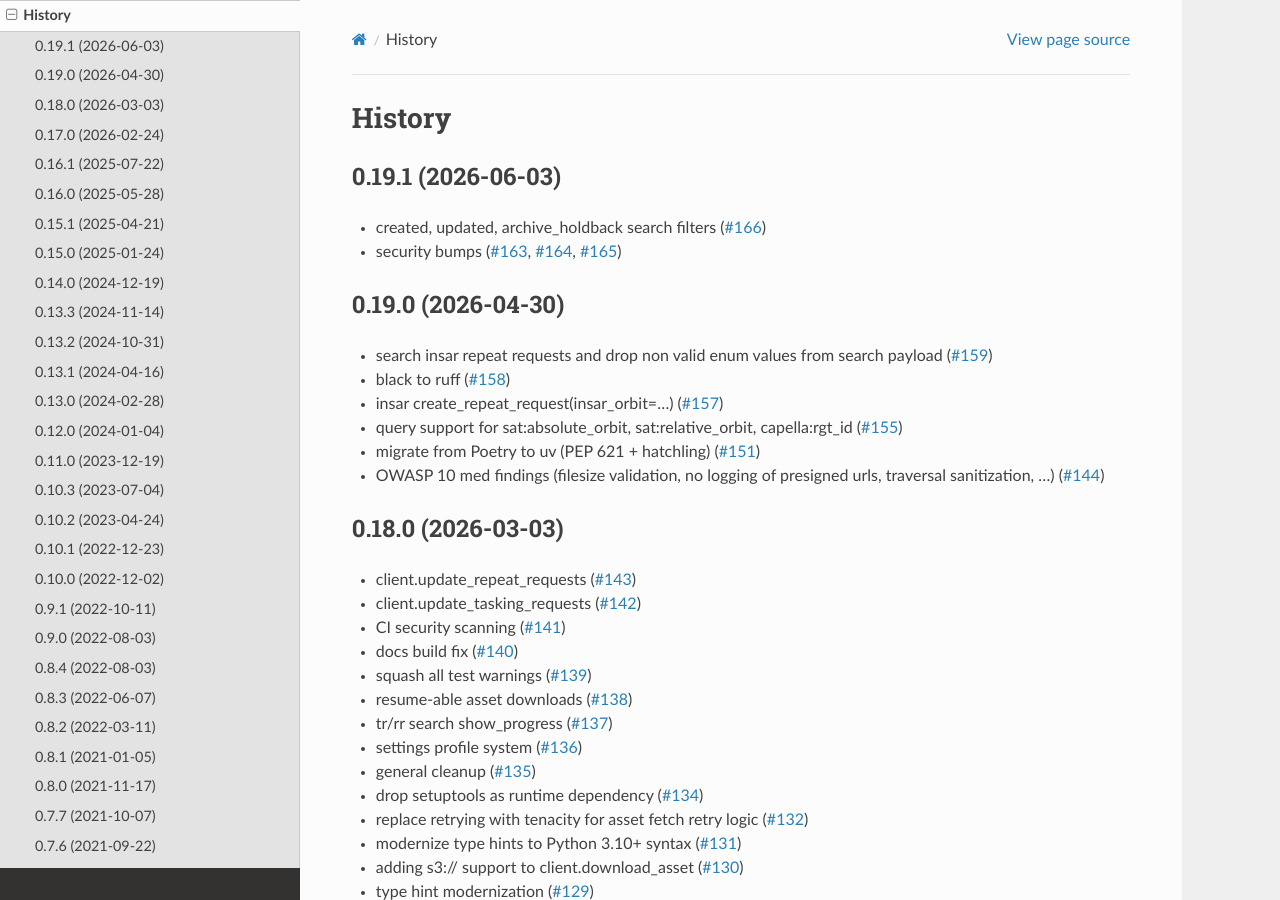
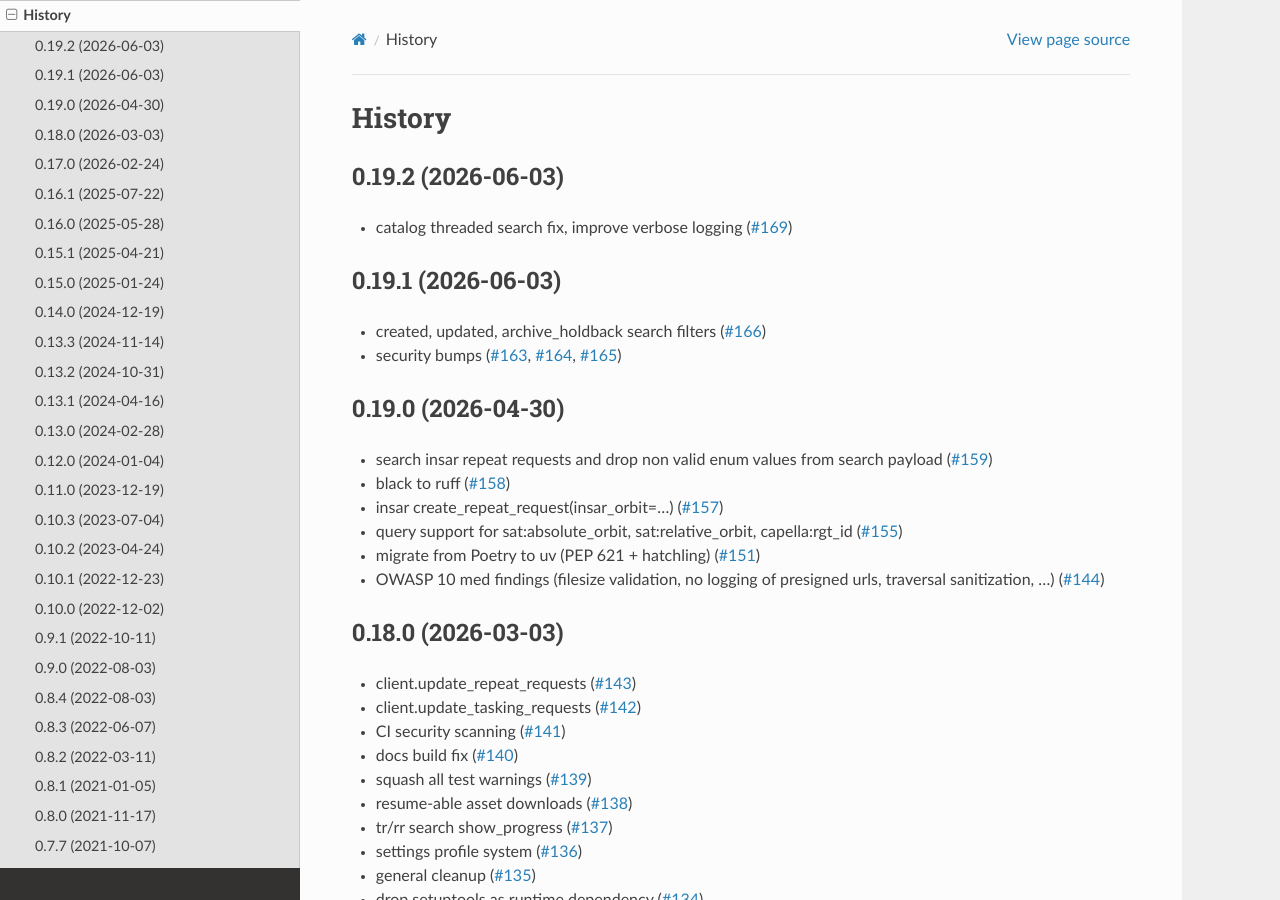
Before and after one commit to capellaspace/console-client, a Sphinx documentation site: the page built from docs/pages/changelog.rst, in a window 1280 px wide and 900 px high. Built offline with Sphinx 7.4.7 and the Read the Docs theme 3.1.0, drawn with Linux system fonts in a browser that asks for light colours.

Commit message:
0.19.2 release (#170)

```diff
--- a/docs/pages/changelog.rst
+++ b/docs/pages/changelog.rst
@@ -2,6 +2,9 @@
 History
 =======
 
+0.19.2 (2026-06-03)
+-------------------
+* catalog threaded search fix, improve verbose logging (`#169 <https://github.com/capellaspace/console-client/pull/169>`_)
 
 0.19.1 (2026-06-03)
 -------------------
--- a/pyproject.toml
+++ b/pyproject.toml
@@ -1,6 +1,6 @@
 [project]
 name = "capella-console-client"
-version = "0.19.1"
+version = "0.19.2"
 description = "Python SDK for api.capellaspace.com (task, search, order, download)"
 authors = [
     {name = "Thomas Beyer", email = "thomas.beyer@capellaspace.com"},
```
Also changed, not shown: 1 other file.
